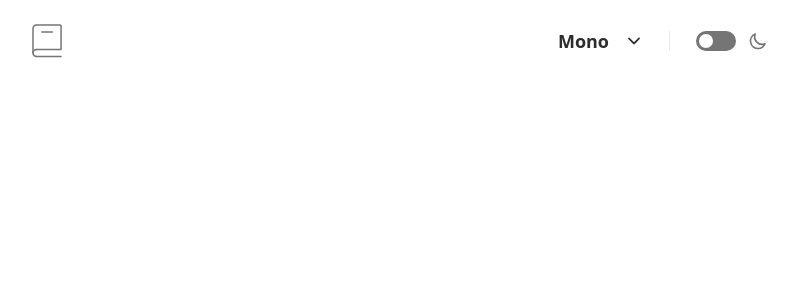
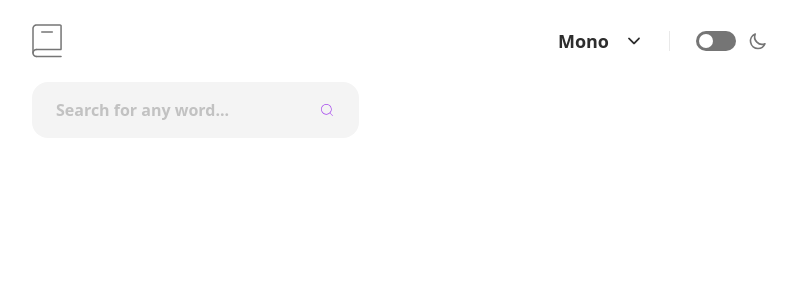
Before and after one commit to mohamed-abdelahi-haibelty/dictionary_web_app, a React (Vite) app: page / in a window 1280 px wide. Shown: the top 300 px of the page, without its empty margins (240-1036 px from the left). Built offline with nearby package versions, Linux system fonts and the light colour scheme.

Commit message:
add z-index to model component

```diff
--- a/src/components/Header.jsx
+++ b/src/components/Header.jsx
@@ -1,9 +1,11 @@
 import Switcher from "./Switcher"
+import Search from "./Search"
 
 function Header() {
   return (
-    <div className="mr-6 ml-6 mt-6 w-[327px] md:w-[689px] md:mr-auto md:ml-auto lg:w-[736px]">
+    <div className="mr-6 ml-6 mt-6 w-[327px] flex flex-col gap-6 md:w-[689px] md:mr-auto md:ml-auto lg:w-[736px]">
         <Switcher/>
+        <Search/>
     </div>
   )
 }
--- a/src/components/Model.jsx
+++ b/src/components/Model.jsx
@@ -4,7 +4,7 @@ import PropTypes from 'prop-types';
 function Model(props) {
 
   return (
-    <div className=" model w-[120px] md:w-[183px] text-xs md:text-lg text-black-20 bg-white dark:text-white dark:bg-black-30 font-bold  rounded-2xl shadow-lt dark:shadow-dk flex flex-col px-4 py-4 md:px-6 md:py-6 gap-2 md:gap-4">
+    <div className=" model z-50 w-[120px] md:w-[183px] text-xs md:text-lg text-black-20 bg-white dark:text-white dark:bg-black-30 font-bold  rounded-2xl shadow-lt dark:shadow-dk flex flex-col px-4 py-4 md:px-6 md:py-6 gap-2 md:gap-4">
             {props.children}
     </div>
   )
```
